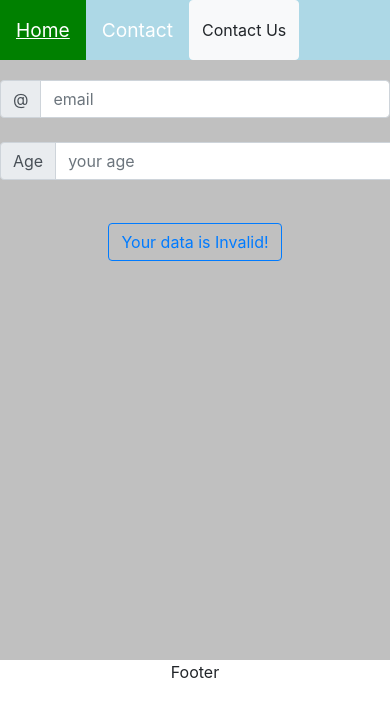
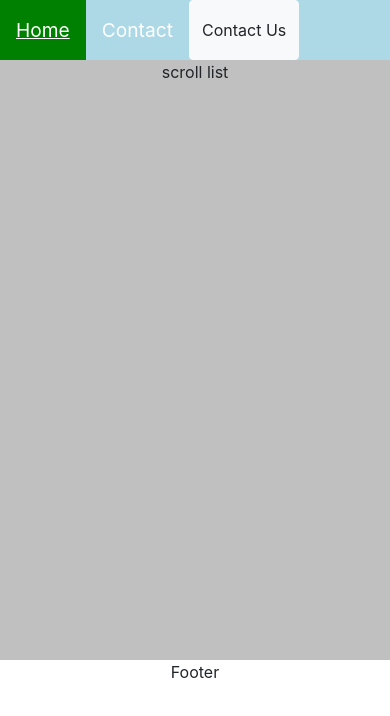
Before and after one commit to gsylverman/react-redux-app, a React (Create React App) app: page /form in a window 390 px wide. Shown: the top 716 px of the page. Built offline with nearby package versions, Linux system fonts and the light colour scheme.

Commit message:
Add files via upload

```diff
--- /dev/null
+++ b/src/Components/Form/ContactForm/ContactForm.js
@@ -0,0 +1,100 @@
+import React, { Component } from "react";
+import Button from 'react-bootstrap/Button';
+// import { Container, Row, Col } from 'reactstrap';
+import { InputGroup, InputGroupAddon, Input } from 'reactstrap';
+
+
+
+
+class ContactForm extends Component {
+
+
+
+
+
+    state = {
+        email: "",
+        age: "",
+        send: false,
+
+    }
+
+    changeMail = (e) => {
+
+        this.setState({ email: e.target.value });
+    }
+
+    changeAge = (e) => {
+
+        this.setState({ age: e.target.value });
+
+    }
+
+    send = () => {
+        if (this.state.email !== "" && this.state.email.includes("@") && this.state.age > 16) {
+
+            this.setState({
+                email: "",
+                age: "",
+
+            });
+
+        }
+        console.log("invalid data");
+
+
+        this.setState({
+            email: "",
+            age: ""
+        });
+
+    }
+    send = () => {
+        this.setState({ send: !this.state.send });
+
+    }
+
+    form = () => {
+        return (<><InputGroup >
+            <InputGroupAddon addonType="prepend">@</InputGroupAddon>
+            <Input onChange={(e) => this.changeMail(e)} value={this.state.email} placeholder="email" />
+        </InputGroup>
+            <br />
+            <InputGroup>
+                <InputGroupAddon addonType="prepend">Age</InputGroupAddon>
+                <Input onChange={(e) => this.changeAge(e)} value={this.state.age} placeholder="your age" min={16} max={100} type="number" step="1" />
+                <InputGroupAddon addonType="append"></InputGroupAddon>
+            </InputGroup>
+            <br /></>)
+    }
+
+    validData = () => {
+        if (this.state.email.length > 0 && this.state.age > 15) {
+            return true;
+        }
+        return false;
+    }
+
+    render() {
+        return (
+
+
+            <div style={{ maxWidth: "500px", paddingTop: "5%", margin: "0 auto" }}>
+                {this.state.send && this.validData() ? <div>
+                    email: {this.state.email}
+                    <br />
+                    age: {this.state.age}
+                </div> : this.form()}
+
+
+                <Button onClick={this.send} style={{ margin: "1.2em" }} variant="outline-primary">{this.validData() ? "Send" : "Your data is Invalid!"}</Button>
+
+            </div>
+        );
+    }
+
+
+};
+
+
+export default ContactForm;
--- a/src/Components/Form/Form.js
+++ b/src/Components/Form/Form.js
@@ -1,95 +1,43 @@
 import React, { Component } from "react";
-import Button from 'react-bootstrap/Button';
-// import { Container, Row, Col } from 'reactstrap';
-import { InputGroup, InputGroupAddon, Input } from 'reactstrap';
+
+import ContactForm from "./ContactForm/ContactForm";
+import InfiniteScrollList from "./InfiniteScrollList/InfiniteScrollList";
 
 
 
 
 class Form extends Component {
-    state = {
-        email: "",
-        age: "",
-        send: false,
+    constructor(props) {
+        super(props);
+        this.state = {
+            isDesktop: false //This is where I am having problems
+        }
 
+        this.updatePredicate = this.updatePredicate.bind(this);
+    }
+    componentDidMount() {
+        this.updatePredicate();
+        window.addEventListener("resize", this.updatePredicate);
     }
 
-    changeMail = (e) => {
-
-        this.setState({ email: e.target.value });
+    componentWillUnmount() {
+        window.removeEventListener("resize", this.updatePredicate);
     }
 
-    changeAge = (e) => {
-
-        this.setState({ age: e.target.value });
-
-    }
-
-    send = () => {
-        if (this.state.email !== "" && this.state.email.includes("@") && this.state.age > 16) {
-
-            this.setState({
-                email: "",
-                age: "",
-
-            });
-
-        }
-        console.log("invalid data");
-
-
-        this.setState({
-            email: "",
-            age: ""
-        });
-
-    }
-    send = () => {
-        this.setState({ send: !this.state.send });
-
-    }
-
-    form = () => {
-        return (<><InputGroup >
-            <InputGroupAddon addonType="prepend">@</InputGroupAddon>
-            <Input onChange={(e) => this.changeMail(e)} value={this.state.email} placeholder="email" />
-        </InputGroup>
-            <br />
-            <InputGroup>
-                <InputGroupAddon addonType="prepend">Age</InputGroupAddon>
-                <Input onChange={(e) => this.changeAge(e)} value={this.state.age} placeholder="your age" min={16} max={100} type="number" step="1" />
-                <InputGroupAddon addonType="append"></InputGroupAddon>
-            </InputGroup>
-            <br /></>)
-    }
-
-    validData = () => {
-        if (this.state.email.length > 0 && this.state.age > 15) {
-            return true;
-        }
-        return false;
+    updatePredicate() {
+        this.setState({ isDesktop: window.innerWidth > 900 });
     }
 
     render() {
+        const isDesktop = this.state.isDesktop;
+
         return (
-
-
-            <div style={{ maxWidth: "500px", paddingTop: "5%", margin: "0 auto" }}>
-                {this.state.send && this.validData() ? <div>
-                    email: {this.state.email}
-                    <br />
-                    age: {this.state.age}
-                </div> : this.form()}
-
-
-                <Button onClick={this.send} style={{ margin: "1.2em" }} variant="outline-primary">{this.validData() ? "Send" : "Your data is Invalid!"}</Button>
-
+            <div>
+                {isDesktop ? <ContactForm /> : <InfiniteScrollList />}
             </div>
         );
     }
-
-
-};
+}
 
 
 export default Form;
--- /dev/null
+++ b/src/Components/Form/InfiniteScrollList/InfiniteScrollList.js
@@ -0,0 +1,18 @@
+import React from "react";
+
+
+const InfiniteScrollList = () => {
+
+    return(
+        <div>
+            scroll list
+        </div>
+    );
+
+
+
+
+};
+
+
+export default InfiniteScrollList;
```
